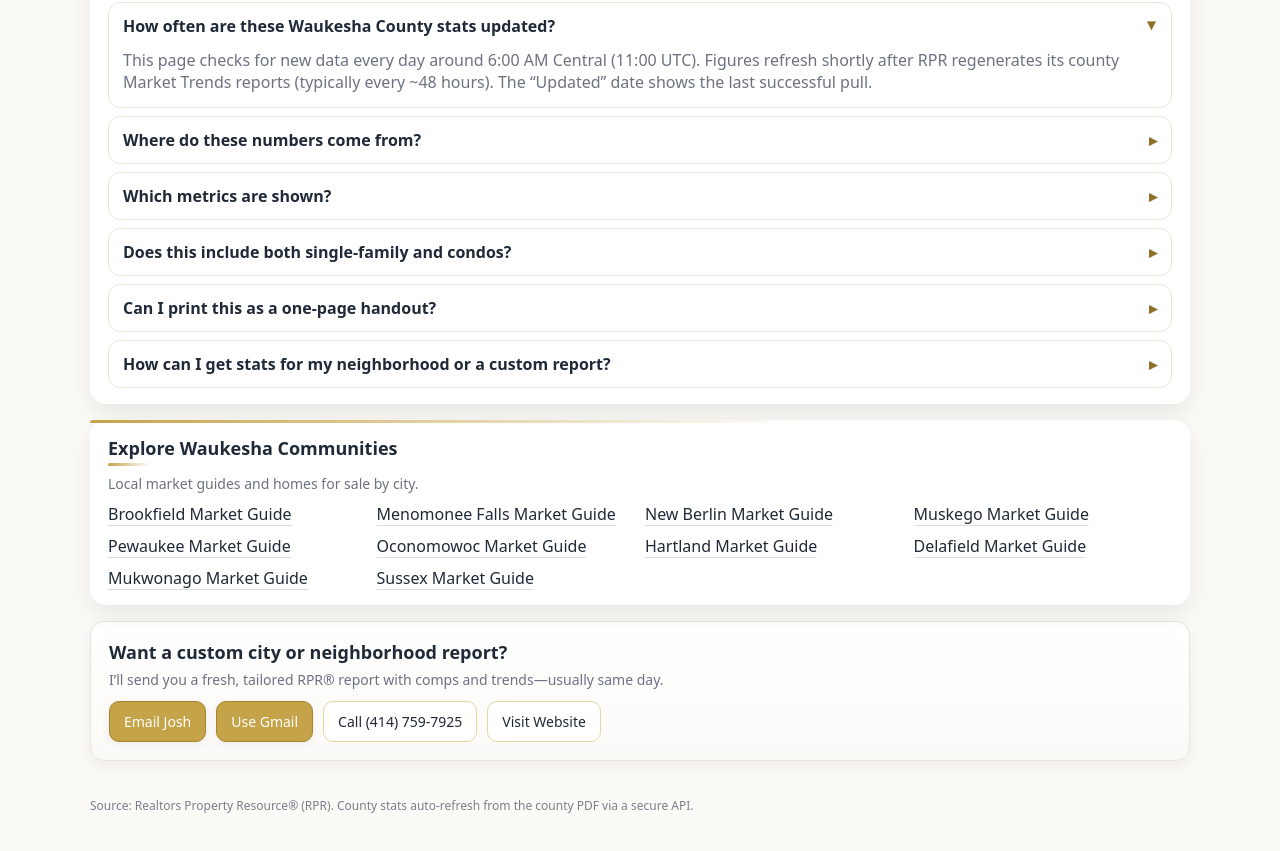
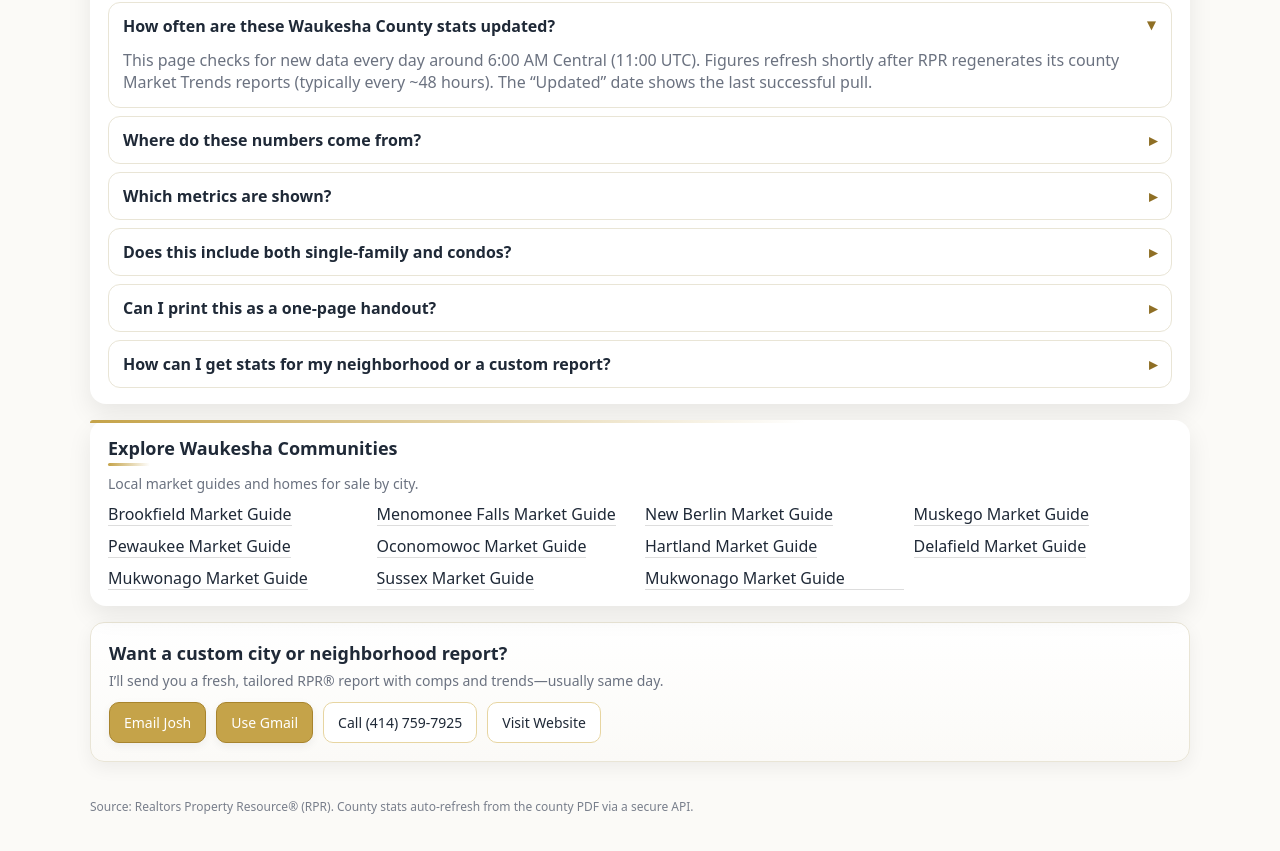
Before and after one commit to joshwernerrealtor/waukesha-market-stats, a website: page index.html in a window 1280 px wide. Shown: the part 949-1800 px from the top of the page. Drawn offline with Linux system fonts and the light colour scheme; no server answers.

Commit message:
Update index.html

```diff
--- a/index.html
+++ b/index.html
@@ -383,6 +383,7 @@
         <li><a class="link" href="#">Delafield Market Guide</a></li>
         <li><a class="link" href="#">Mukwonago Market Guide</a></li>
         <li><a class="link" href="#">Sussex Market Guide</a></li>
+        <a class="link" href="/mukwonago-market-guide.html">Mukwonago Market Guide</a>
       </ul>
     </section>
 
```
